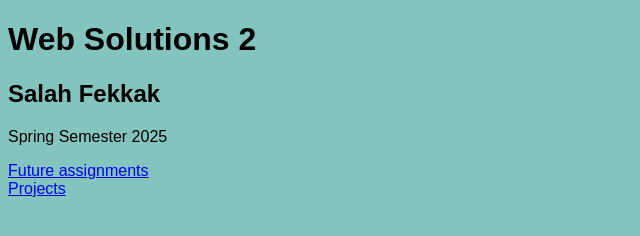
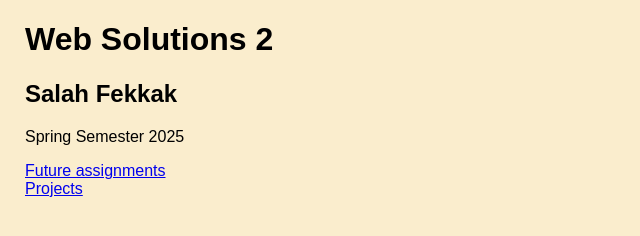
Before and after one commit to salahfekkak/web_solutions_2, a plain HTML site: page index.html in a window 1280 px wide. Shown: the whole page, without its empty margins (0-640 px from the left). Drawn offline with Linux system fonts and the light colour scheme.

Commit message:
Update style.css

```diff
--- a/style.css
+++ b/style.css
@@ -1,4 +1,5 @@
 body {
-    background-color: #83c5be;
+    background-color: #faedcd;
     font-family: Arial, Helvetica, sans-serif;
+    margin-left: 25px;
 }
```
